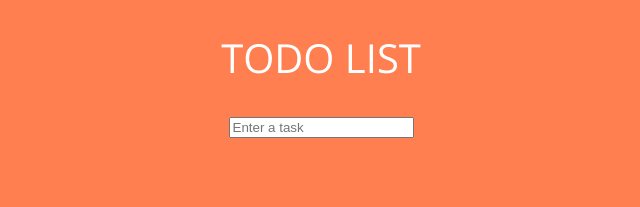
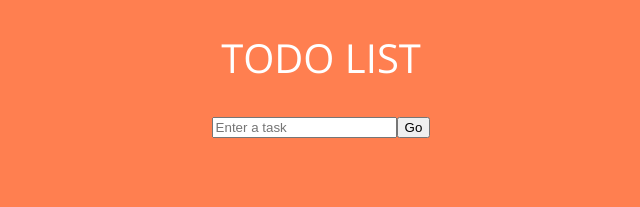
Before and after one commit to KennedyMungai/todolistAnother, a React (Create React App) app: page / in a window 1280 px wide. Shown: the top 207 px of the page, without its empty margins (319-959 px from the left). Built offline with nearby package versions, Linux system fonts and the light colour scheme; the HTML template or start-up script is replaced by a standard one.

Commit message:
Added a button inside the form tag

```diff
--- a/src/components/InputField.tsx
+++ b/src/components/InputField.tsx
@@ -4,6 +4,7 @@ const InputField = () => {
     return (
         <form className="input">
             <input type="input" placeholder='Enter a task' className='input__box'/>
+            <button className="input__submit" type='submit'>Go</button>
         </form>
     )
 }
```
